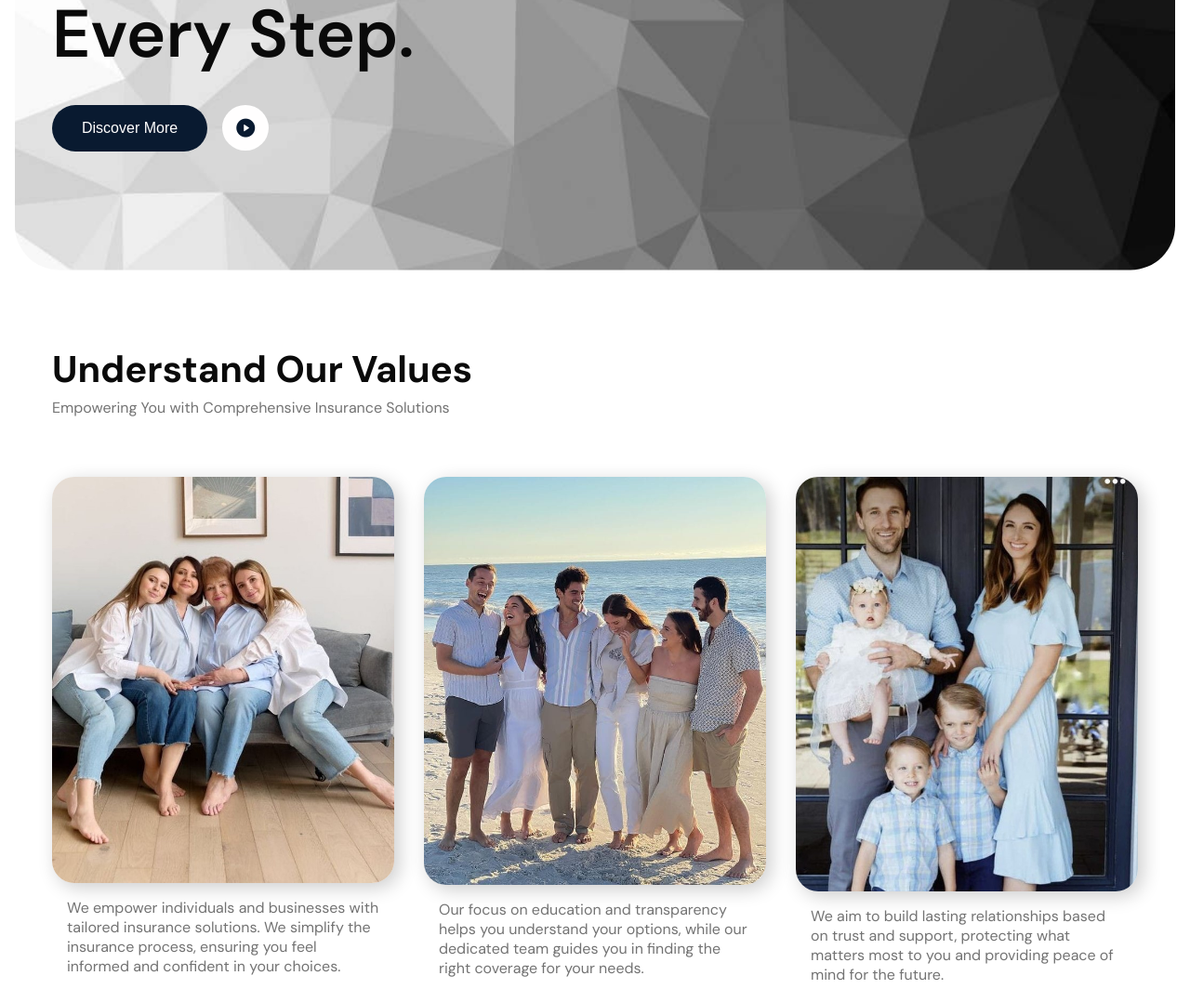
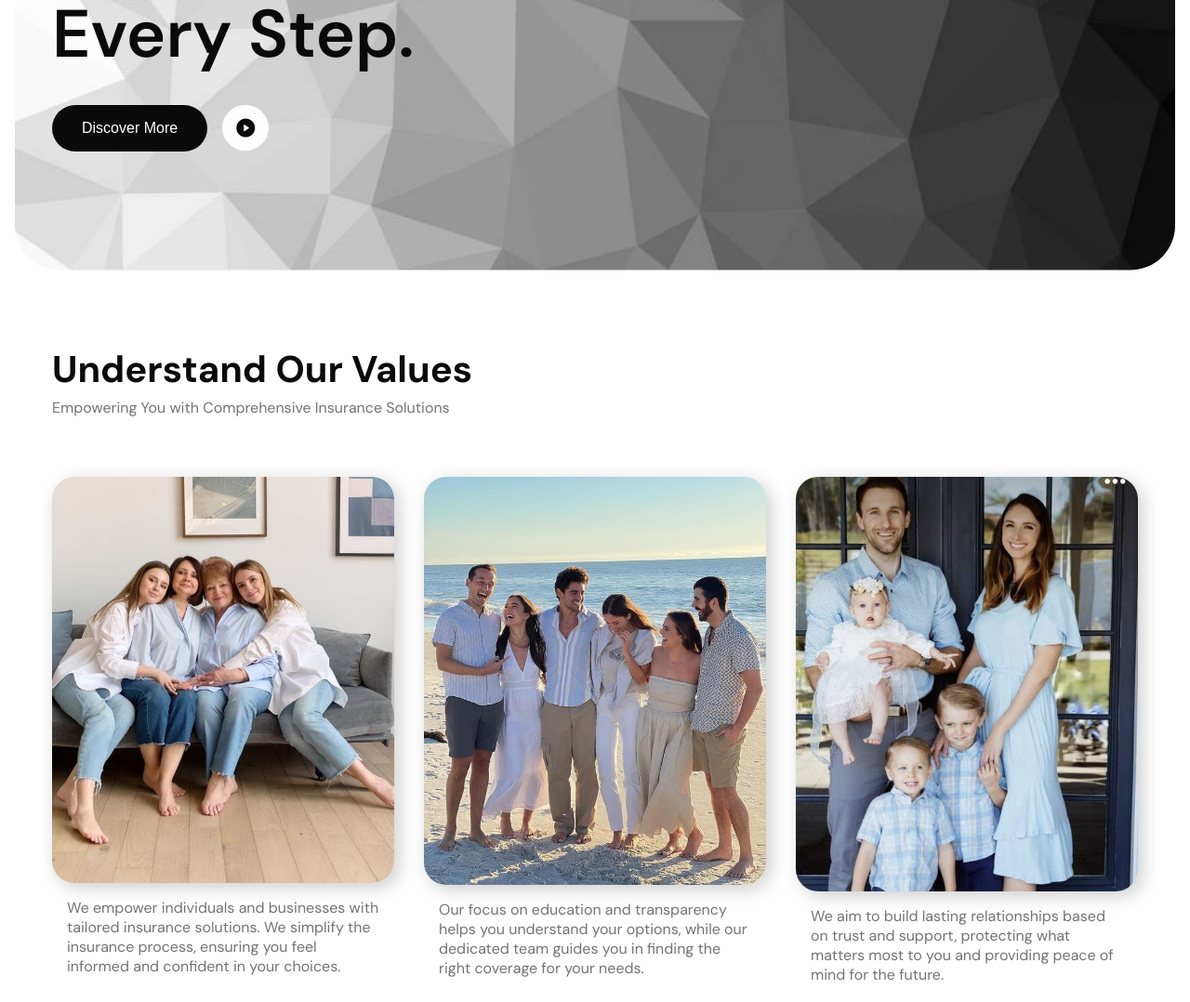
Before and after one commit to pratikshadandriyal/insurance.co, a plain HTML site: page index.html in a window 1280 px wide. Shown: the part 7837-8915 px from the top of the page at 93% size. Drawn offline with nearby package versions, Linux system fonts and the light colour scheme.

Commit message:
Update styles.css

```diff
--- a/styles.css
+++ b/styles.css
@@ -2,14 +2,15 @@
 
 
 :root {
-  --primary-color: #091a30;
-  --primary-color-dark: #011227;
+  --primary-color: #0a0a0a;
+  --primary-color-dark: #0b0c0e;
   --text-dark: #0a0a0a;
   --text-light: #737373;
   --extra-light: #f3f4f6;
   --white: #fffefe;
   --max-width: 1200px;
 }
+
 * {
   padding: 0;
   margin: 0;
@@ -307,7 +308,7 @@ header::before {
   width: 100%;
   height: 100%;
   padding: 2rem;
-  background-color: rgb(31, 43, 116);
+  background-color:rgb(15, 16, 17);;
   border-top-right-radius: 1rem;
   border-top-left-radius: 1rem;
   transition: 0.3s;
```
